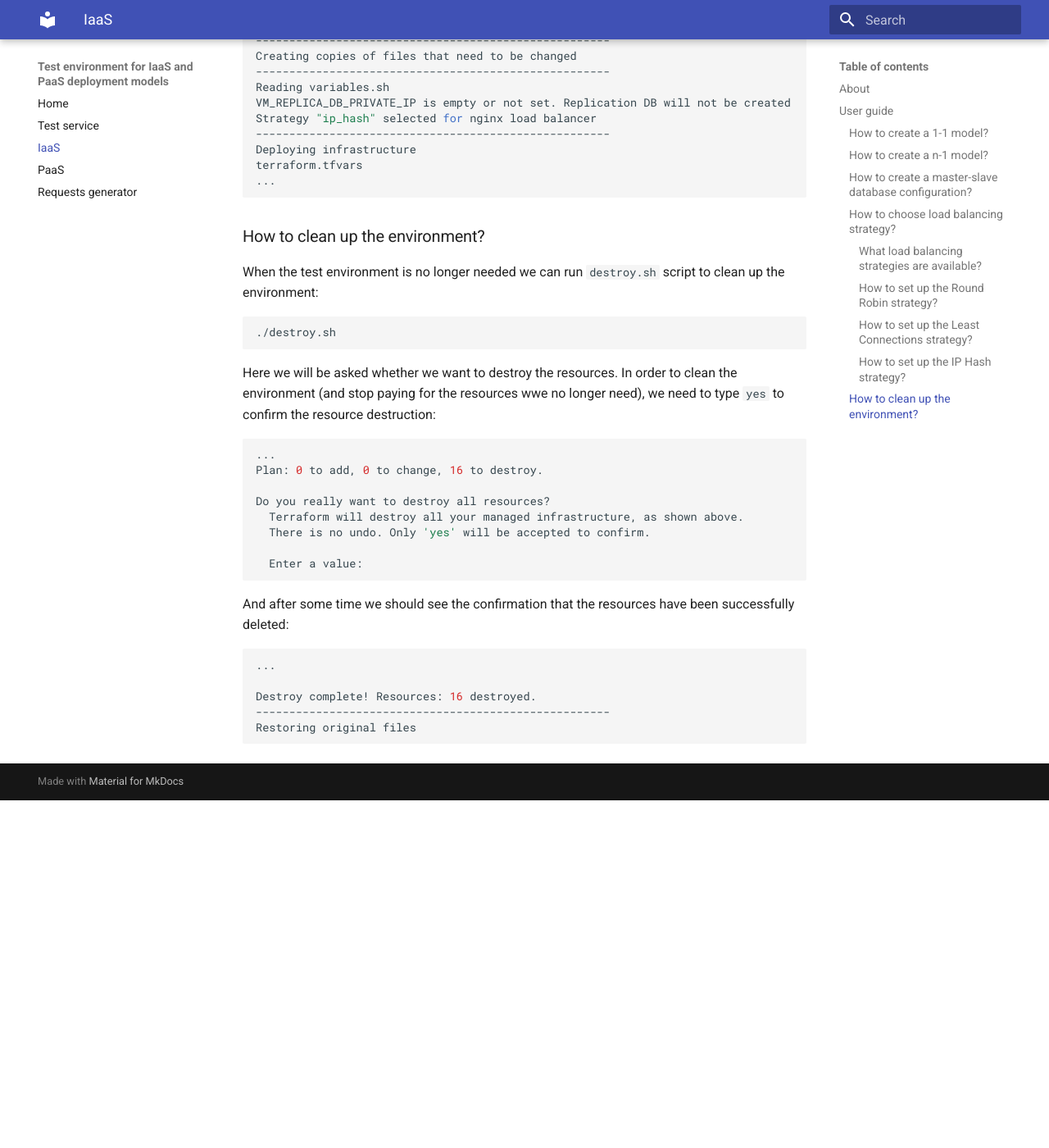
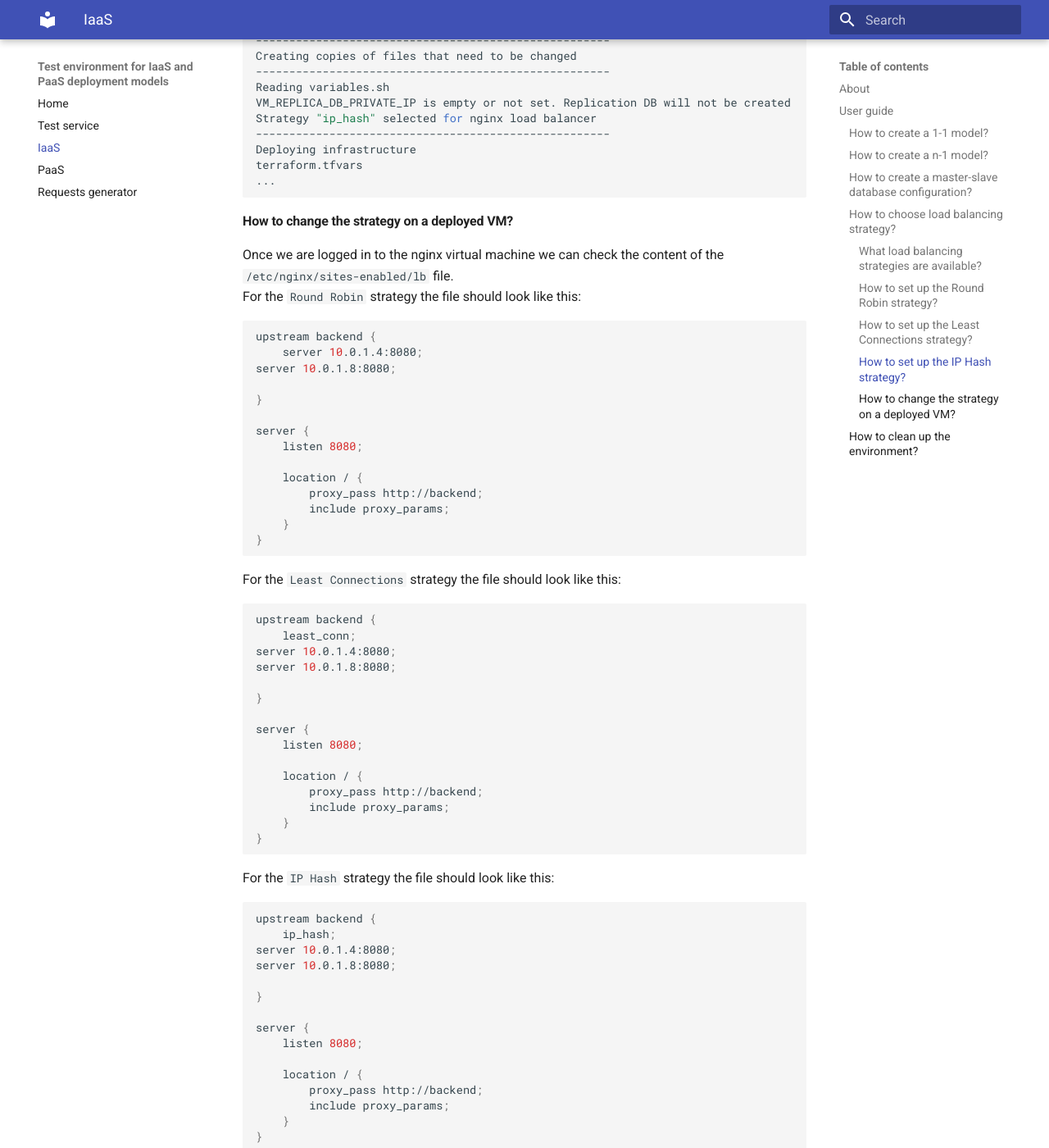
Before and after one commit to WasilewM/23Z-INZ, an MkDocs documentation site: the page built from docs/docs/IaaS/iaas.md, in a window 1280 px wide and 1400 px high, scrolled down 8911 px. Shown: the whole window at 82% size. Built offline with MkDocs 1.6.1 and Material for MkDocs 9.7.7, drawn with Linux system fonts in a browser that asks for light colours; before the commit the page ends 9887 px from its top, so only the background shows below that; some of the changed text lies outside the part shown.

Commit message:
Add how to section for changing the strategy on a deployed VM in IaaS

````diff
--- a/docs/docs/IaaS/iaas.md
+++ b/docs/docs/IaaS/iaas.md
@@ -348,6 +348,105 @@ terraform.tfvars
 ...
 ```
 
+#### How to change the strategy on a deployed VM?
+Once we are logged in to the nginx virtual machine we can check the content of the `/etc/nginx/sites-enabled/lb` file.
+For the `Round Robin` strategy the file should look like this:
+```bash
+upstream backend {
+    server 10.0.1.4:8080;
+server 10.0.1.8:8080;
+
+}
+
+server {
+    listen 8080;
+
+    location / {
+        proxy_pass http://backend;
+        include proxy_params;
+    }
+}
+```
+For the `Least Connections` strategy the file should look like this:
+```bash
+upstream backend {
+    least_conn;
+server 10.0.1.4:8080;
+server 10.0.1.8:8080;
+
+}
+
+server {
+    listen 8080;
+
+    location / {
+        proxy_pass http://backend;
+        include proxy_params;
+    }
+}
+```
+For the `IP Hash` strategy the file should look like this:
+```bash
+upstream backend {
+    ip_hash;
+server 10.0.1.4:8080;
+server 10.0.1.8:8080;
+
+}
+
+server {
+    listen 8080;
+
+    location / {
+        proxy_pass http://backend;
+        include proxy_params;
+    }
+}
+```
+In order to change the strategy we can simply edit this file and then run the following command to reload the nginx configuration:
+```shell
+sudo nginx -s reload
+```
+
+??? example
+    The entire strategy change process is presented below:
+    ```
+    adminuser@iaas-vm-nginx:~$ cat /etc/nginx/sites-enabled/lb
+    upstream backend {
+    server 10.0.1.4:8080;
+    server 10.0.1.8:8080;
+
+    }
+
+    server {
+    listen 8080;
+
+        location / {
+            proxy_pass http://backend;
+            include proxy_params;
+        }
+    }
+    adminuser@iaas-vm-nginx:~$ sudo vi  /etc/nginx/sites-enabled/lb
+    adminuser@iaas-vm-nginx:~$ sudo nginx -s reload
+    adminuser@iaas-vm-nginx:~$ cat /etc/nginx/sites-enabled/lb
+    upstream backend {
+    least_conn;
+    server 10.0.1.4:8080;
+    server 10.0.1.8:8080;
+
+    }
+
+    server {
+    listen 8080;
+
+        location / {
+            proxy_pass http://backend;
+            include proxy_params;
+        }
+    }
+    adminuser@iaas-vm-nginx:~$
+    ```
+
 ### How to clean up the environment?
 When the test environment is no longer needed we can run `destroy.sh` script to clean up the environment:
 ```shell
````
